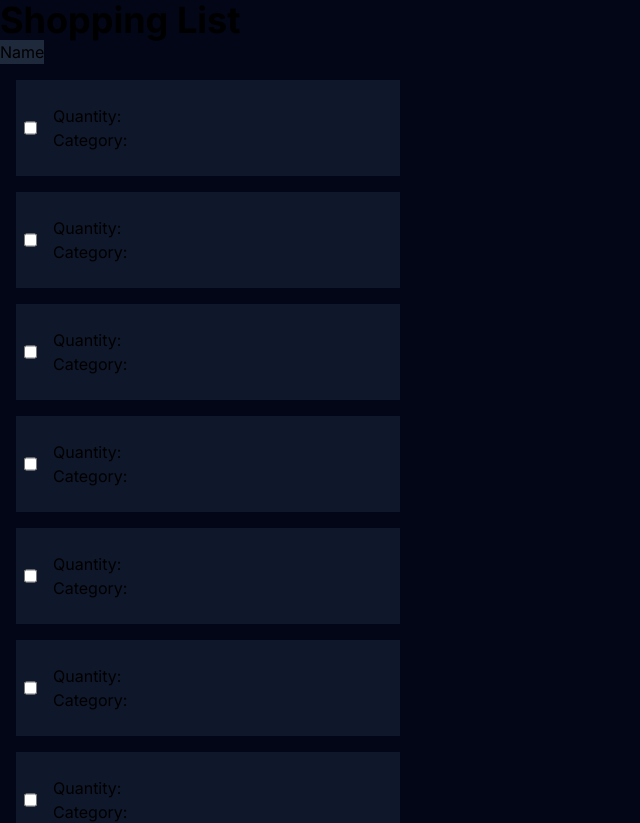
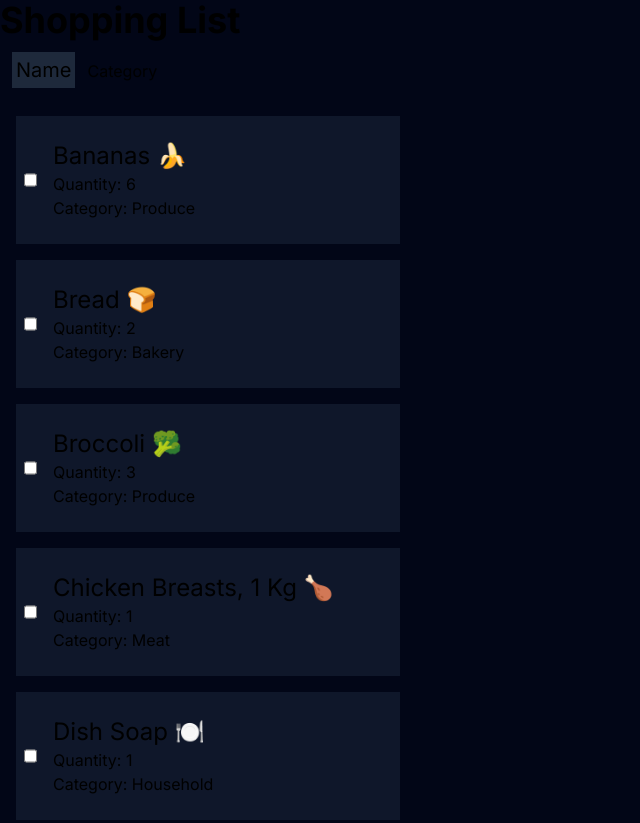
Before and after one commit to GregPilk/cprg306-assignments, a Next.js app: page /week-5 in a window 1280 px wide. Shown: the top 823 px of the page, without its empty margins (0-640 px from the left). Built offline with nearby package versions, Linux system fonts and the light colour scheme.

Commit message:
week-5
it works, but it isn't pretty

```diff
--- a/app/week-5/item-list.js
+++ b/app/week-5/item-list.js
@@ -10,24 +10,53 @@
     if (sortby === "name") {
       return a.name.localeCompare(b.name);
     }
-        if (sortby ==='category'){
+    if (sortby === "category") {
       return a.category.localeCompare(b.category);
     }
-        if (sortby === 'groupedCategory'){
-            return a.category.localeCompare(b.category);
-        }
-        return a - b;
+    // if (sortby === "groupedCategory") {
+    //   return a.category.localeCompare(b.category);
+    // }
+    return a.quantity - b.quantity;
   });
-    return(
+  const renderGroupedItems = () => {
+    const groupedItems = sortedItems.reduce((acc, item) => {
+      const category = item.category;
+      acc[category] = [...(acc[category] || []), item];
+      return acc;
+    }, {});
+
+    return Object.entries(groupedItems).map(([category, itemsInCategory]) => (
+      <div key={category}>
+        <h2 className="text-lg font-bold mb-2 capitalize px-4">{category}</h2>
+        {itemsInCategory.map((item) => (
+          <Item key={item.id} {...item} />
+        ))}
+      </div>
+    ));
+  };
+  return (
     <div>
       <div>
-                <button className= {sortby === "name" ? "bg-slate-800" : ""} onClick={() => setSortby("name")}>Name</button>
+        <button
+          className={sortby === "name" ? "bg-slate-800 p-1 m-3 text-xl" : ""}
+          onClick={() => setSortby("name")}
+        >
+          Name
+        </button>
+        <button
+          className={
+            sortby === "category" ? "bg-slate-800 p-1 m-3 text-xl" : ""
+          }
+          onClick={() => setSortby("category")}
+        >
+          Category
+        </button>
       </div>
       <ul>
-                {sortedItems.map((item, index) => (
-                    <Item key={index} item={item} />
+        {sortedItems.map((item) => (
+          <Item key={item} {...item} />
         ))}
       </ul>
     </div>
-    )
+  );
 }
```
Also changed, not shown: app/week-5/page.js (+5 -5 lines). Lines whose indentation alone changed are shown as unchanged.
